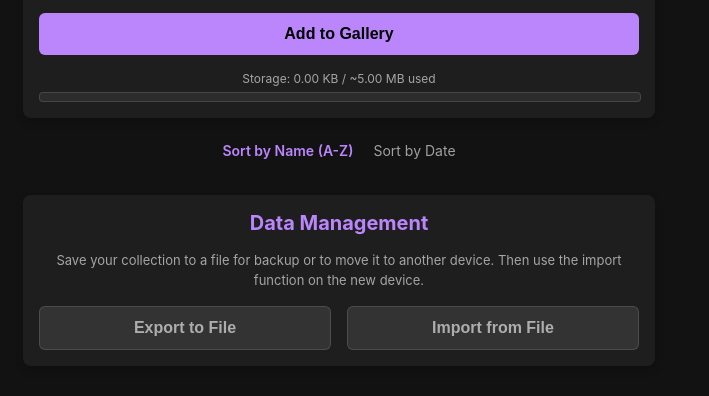
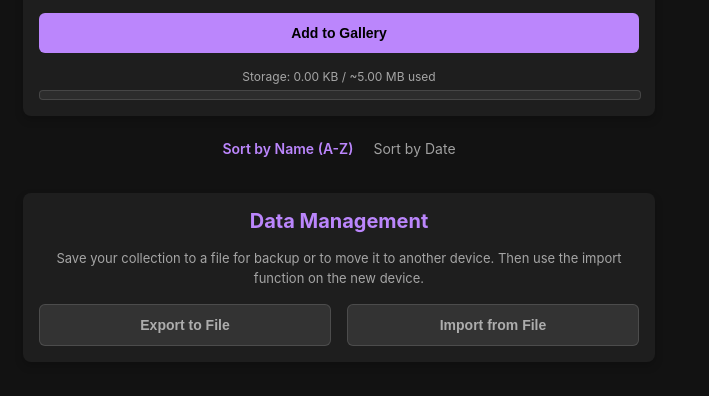
Before and after one commit to Private-Mixture/engwords, a plain HTML site: page index.html in a window 1280 px wide. Shown: the part 338-734 px from the top of the page, 301-1010 px from the left. Drawn offline with Linux system fonts and the light colour scheme.

Commit message:
Update index.html

```diff
--- a/index.html
+++ b/index.html
@@ -16,7 +16,7 @@
         .form-section label{display:block;margin-bottom:8px;font-weight:500;color:var(--text-on-surface)}
         .input-field{width:100%;padding:10px;border:1px solid var(--border-color);background-color:#2c2c2c;color:var(--text-on-background);border-radius:6px;box-sizing:border-box;font-size:14px}
         .input-field:focus{outline:2px solid var(--primary-color);border-color:transparent}
-        .button{width:100%;padding:12px;border:none;border-radius:6px;background-color:var(--primary-color);color:#000;font-size:16px;font-weight:600;cursor:pointer;text-align:center;transition:background-color .2s ease}
+        .button{width:100%;padding:12px;border:none;border-radius:6px;background-color:var(--primary-color);color:#000;font-size:14px;font-weight:600;cursor:pointer;text-align:center;transition:background-color .2s ease}
         .button:hover{background-color:#a050f0}
         .button.secondary{background-color: #333; color: var(--text-on-surface); border: 1px solid var(--border-color);}
         .button.secondary:hover{background-color: #444;}
```
